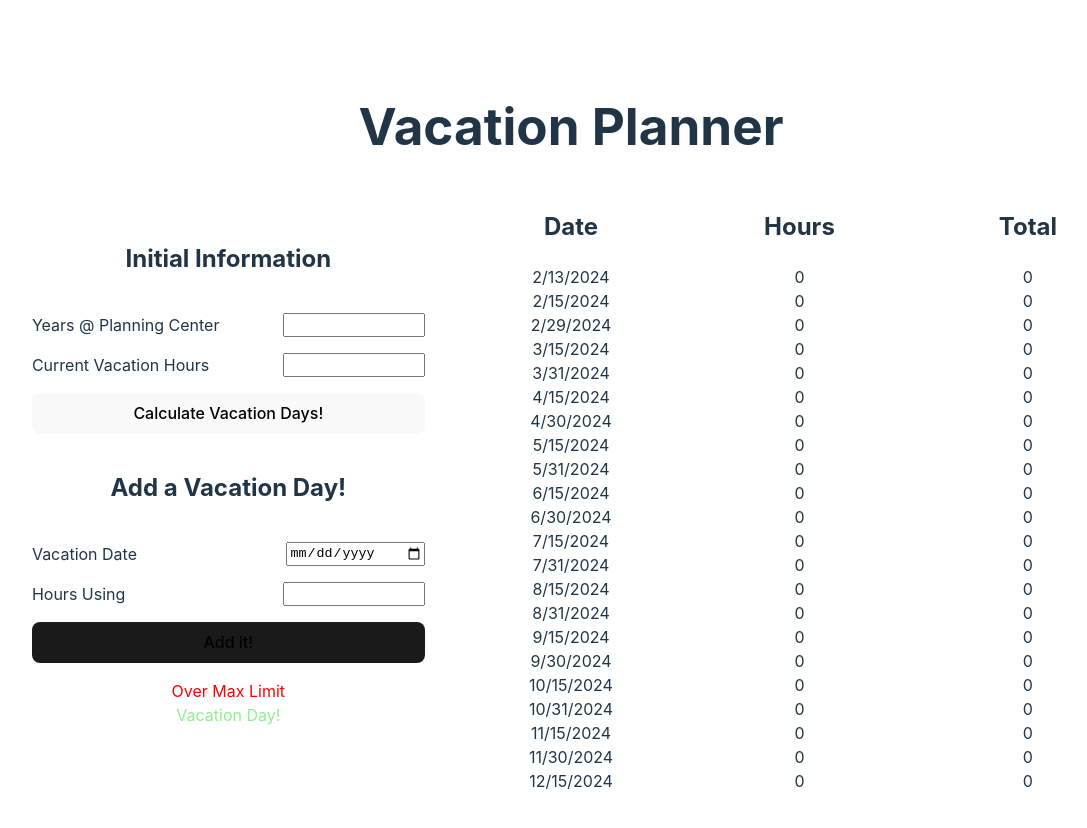
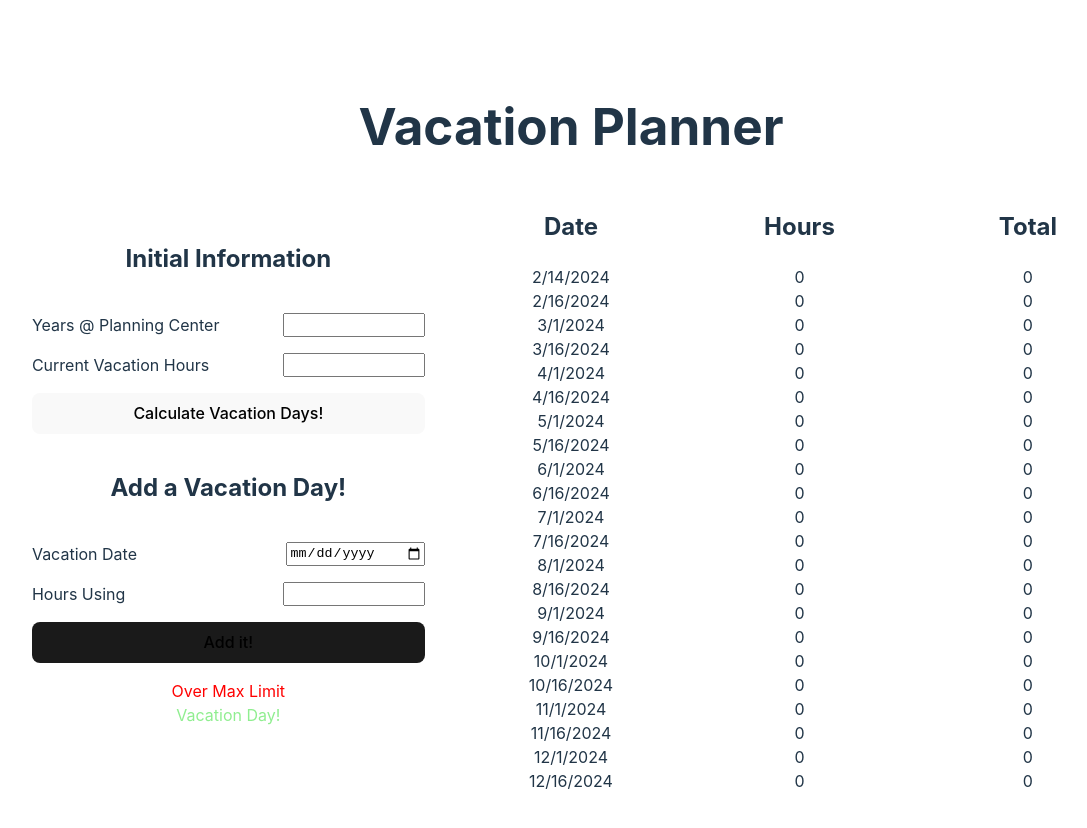
Before and after one commit to usborn116/pto-calculator, a React (Vite) app: page / in a window 1280 px wide. Shown: the top 828 px of the page, without its empty margins (69-1156 px from the left). Built offline with nearby package versions, Linux system fonts and the light colour scheme.

Commit message:
tidied up some TS syntax, fixed timezone bug

```diff
--- a/src/App.tsx
+++ b/src/App.tsx
@@ -1,7 +1,7 @@
 import { useState } from 'react'
 import './App.css'
-import { dateLog, formSubmission, accrualTable } from './Types'
-import { restOfYear } from './Helpers'
+import { DateLog } from './Types'
+import { restOfYear, accrualTable } from './Helpers'
 
 const firsts = [...restOfYear(1), ...restOfYear(16)].sort((a, b) => a.getTime() - b.getTime())
 
@@ -9,15 +9,15 @@ if (new Date() > firsts[0]){ firsts.shift()}
 
 firsts.unshift(new Date())
 
-const dates: dateLog[] = []
+const dates: DateLog[] = []
 
 firsts.forEach(f => dates.push({date: f, hrs: 0, payday: true, overMax: false, totalHrs: 0}))
 
 function App() {
-  const [years, setYears] = useState(-1)
-  const [currHrs, setCurrHrs] = useState(-1)
-  const [hrsArr, setHrsArr] = useState([...dates])
-  const [added, setAdded] = useState<dateLog>({date: new Date(), hrs: 0, payday: false, overMax: false, totalHrs: 0})
+  const [years, setYears] = useState<number>(-1)
+  const [currHrs, setCurrHrs] = useState<number>(-1)
+  const [hrsArr, setHrsArr] = useState<DateLog[]>([...dates])
+  const [added, setAdded] = useState<DateLog>({date: new Date(), hrs: 0, payday: false, overMax: false, totalHrs: 0})
 
   const ptoParams = () => {
     const acc = accrualTable[years]['rate']
@@ -46,7 +46,7 @@ function App() {
 
       {hrsArr.map((f, i) => (
         <div className={`row ${f.overMax ? 'over' : ''} ${f.payday ? '' : 'vacay'}`} key={i}>
-          <div>{f.date.toLocaleDateString('en-us', { timeZone: 'America/Los_Angeles'})}</div>
+          <div>{f.date.toLocaleDateString('en-us', { timeZone: 'UTC'})}</div>
           <div>{f.hrs}</div>
           <div className={f.overMax ? 'over' : ''}>{f.totalHrs}</div>
         </div>
@@ -56,7 +56,7 @@ function App() {
     </div>
   )
 
-  const handleChange = async (e: formSubmission) => {
+  const handleChange = async (e: React.ChangeEvent<HTMLInputElement>) => {
     const name = e.target.name
     const value = name == 'date' ? new Date(e.target?.value) : 0 - Number(e.target?.value)
     setAdded(values => ({...values, [name]: value}))
--- a/src/Helpers.tsx
+++ b/src/Helpers.tsx
@@ -1,3 +1,4 @@
+import { HrParam } from "./Types"
 export const restOfYear = (day: number) => {
     const curr: Date = new Date()
     const date: Date = new Date(curr.getFullYear(), curr.getMonth(), day)
@@ -8,3 +9,10 @@ export const restOfYear = (day: number) => {
     }
     return arr
 }
+
+export const accrualTable: HrParam[]= [{rate: 3.34, max: 120},
+    {rate: 3.76, max: 132},
+    {rate: 4.0, max: 144},
+    {rate: 4.34, max: 156},
+    {rate: 4.67, max: 168},
+    {rate: 5.0, max: 180}]
--- a/src/Types.tsx
+++ b/src/Types.tsx
@@ -1,27 +1,13 @@
 
-export type hrParam = {
+export type HrParam = {
     rate: number,
     max: number
   }
 
-export type dateLog = {
+export type DateLog = {
     date: Date,
     hrs: number,
     payday: boolean,
     overMax: boolean,
     totalHrs: number
   }
-
-export type formSubmission = {
-    target: {
-      name: string,
-      value: string | number | Date
-    }
-  }
-
-export const accrualTable: hrParam[]= [{rate: 3.34, max: 120},
-    {rate: 3.76, max: 132},
-    {rate: 4.0, max: 144},
-    {rate: 4.34, max: 156},
-    {rate: 4.67, max: 168},
-    {rate: 5.0, max: 180}]
```
